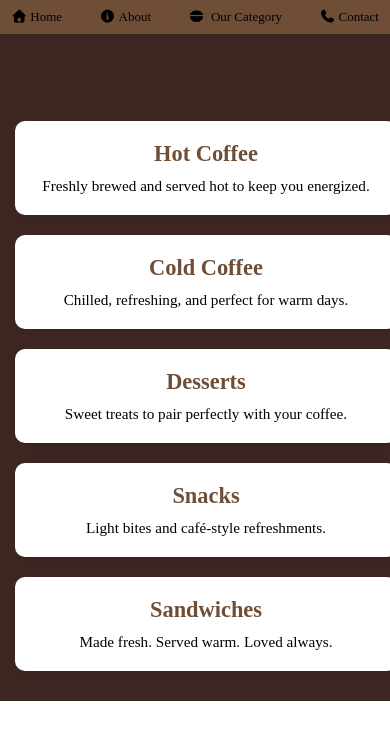
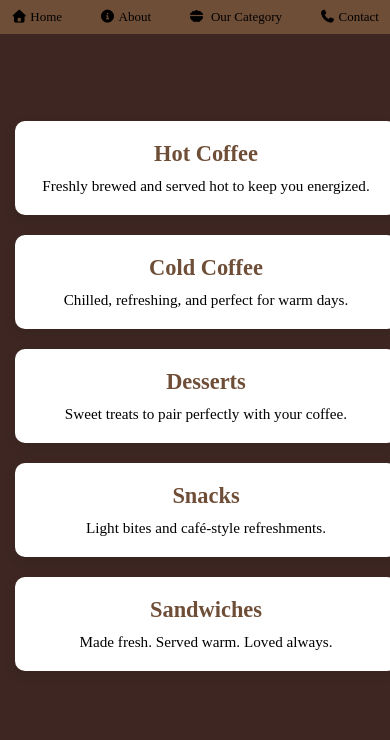
Before and after one commit to VedantBadgujar/coffeshopweb, a plain HTML site: page category.html in a window 390 px wide. Drawn offline with Linux system fonts and the light colour scheme.

Commit message:
better responsive

```diff
--- a/coffewb.css
+++ b/coffewb.css
@@ -472,6 +472,7 @@
   /* About page */
   .about-full {
     padding: 30px 20px;
+    min-height:100vh;
   }
 
   .about-full h1 {
@@ -504,8 +505,8 @@
   /* Category section */
   .category-section {
     padding: 30px 15px;
-    height: auto;
-    min-height: auto;
+
+    min-height: 100vh
   }
 
   .category-section h1 {
```
